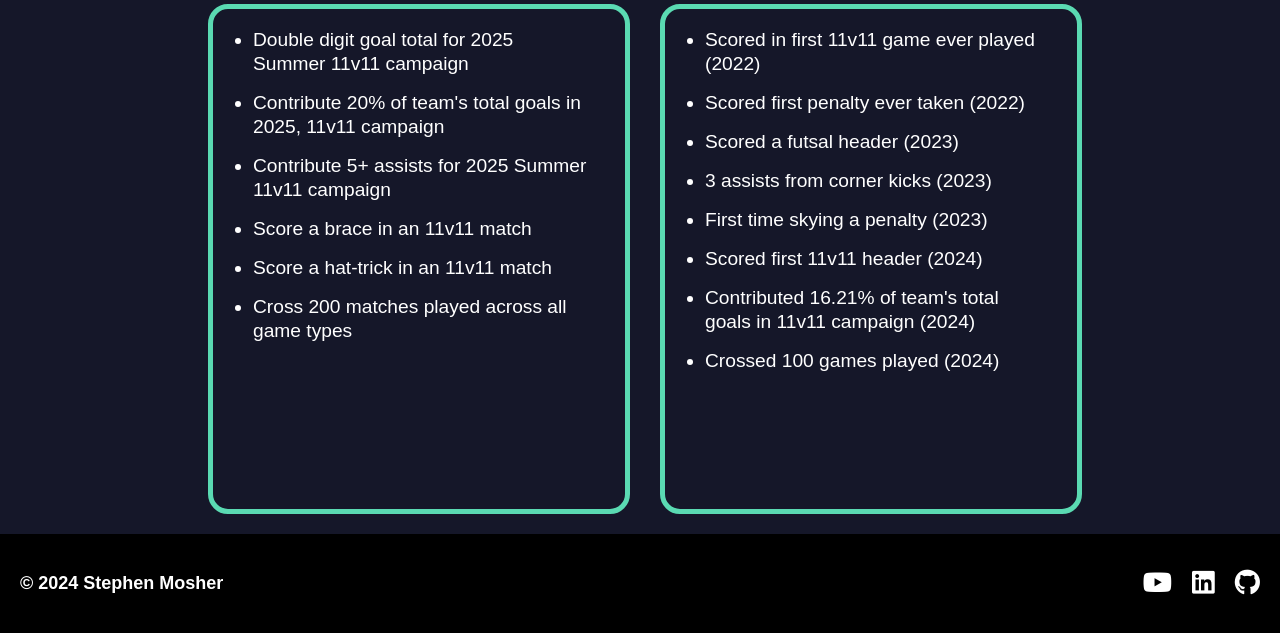
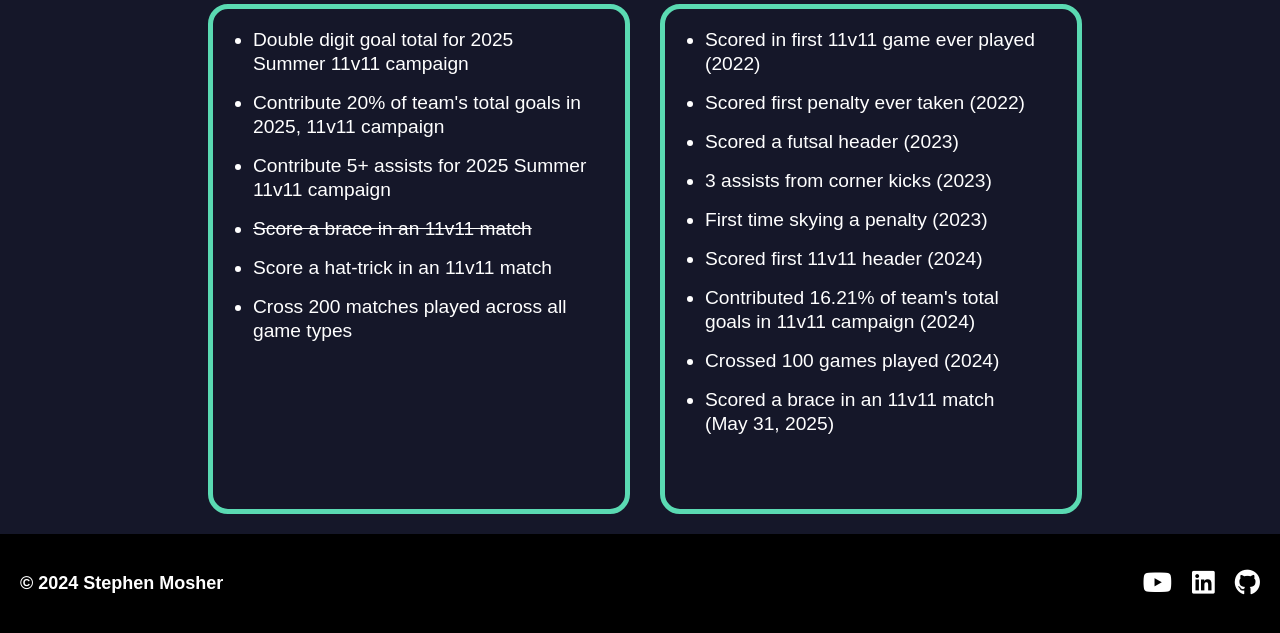
Before and after one commit to s-g-mo/mindovermatterfc, a FastAPI app: page / in a window 1280 px wide. Shown: the part 1139-1772 px from the top of the page. Run offline with FastAPI, Linux system fonts and the light colour scheme.

Commit message:
cross off milestone

```diff
--- a/app/templates/index.html
+++ b/app/templates/index.html
@@ -133,7 +133,7 @@
                   Contribute 20% of team's total goals in 2025, 11v11 campaign
                 </li>
                 <li>Contribute 5+ assists for 2025 Summer 11v11 campaign</li>
-                <li>Score a brace in an 11v11 match</li>
+                <li><s>Score a brace in an 11v11 match</s></li>
                 <li>Score a hat-trick in an 11v11 match</li>
                 <li>Cross 200 matches played across all game types</li>
               </ul>
@@ -155,6 +155,7 @@
                   (2024)
                 </li>
                 <li>Crossed 100 games played (2024)</li>
+                <li>Scored a brace in an 11v11 match (May 31, 2025)</li>
               </ul>
             </div>
           </div>
```
